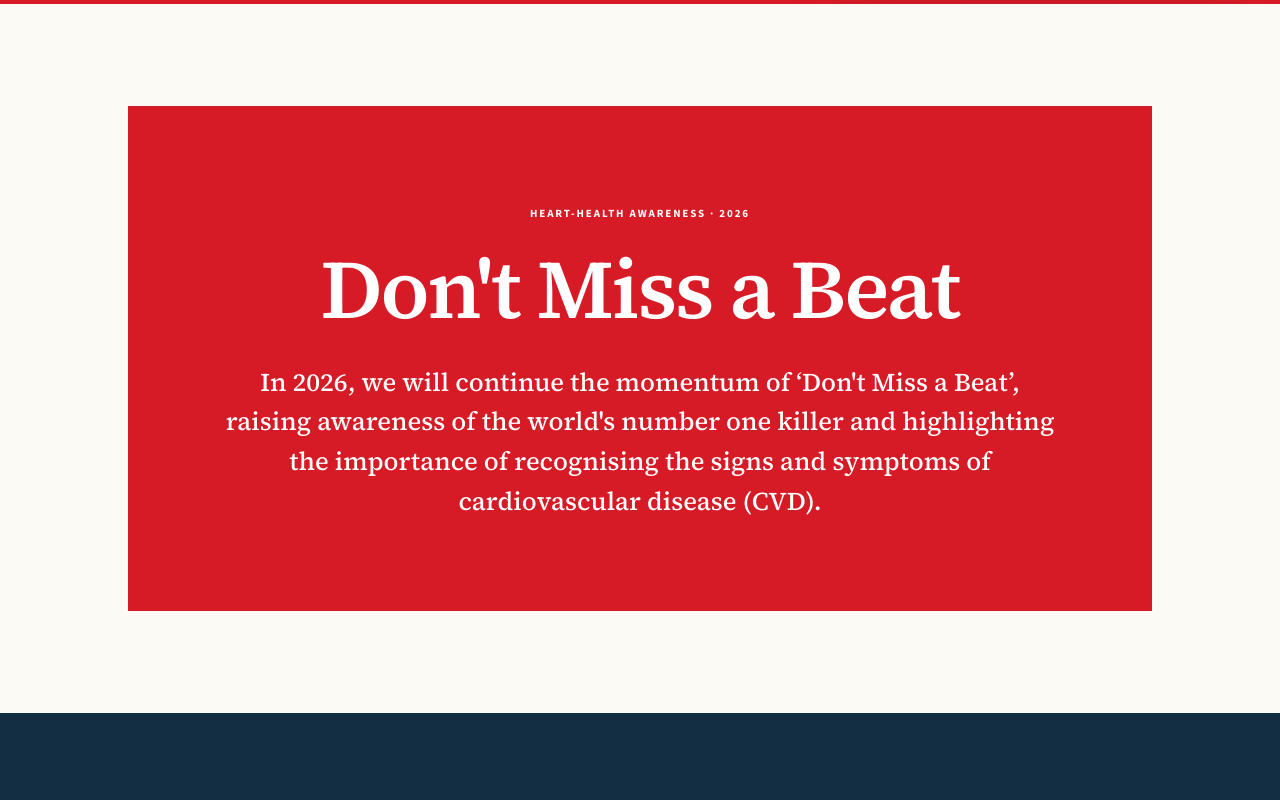
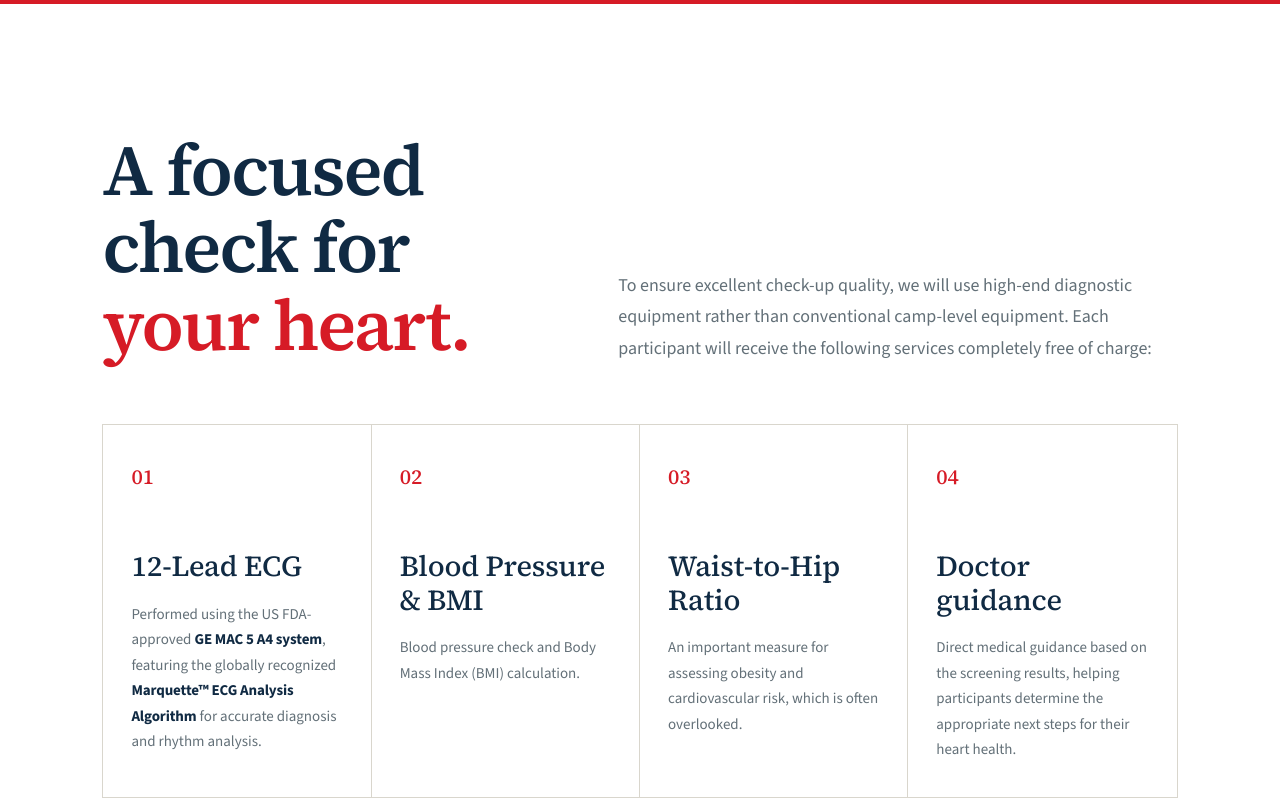
Before and after one commit to DrKulwantYadav/dky, a Next.js app: page /world-heart-day-free-ecg-camp in a window 1280 px wide. Shown: the part 940-1740 px from the top of the page. Built offline with nearby package versions, Linux system fonts and the light colour scheme.

Commit message:
Add focused free heart check section

```diff
--- a/app/world-heart-day-free-ecg-camp/page.tsx
+++ b/app/world-heart-day-free-ecg-camp/page.tsx
@@ -15,6 +15,29 @@ const campHours = [
   ["13", "Sunday", "9:00 am – 1:00 pm"],
   ["20", "Sunday", "9:00 am – 1:00 pm"],
   ["27", "Sunday", "9:00 am – 1:00 pm"],
+];
+
+const focusedChecks = [
+  {
+    number: "01",
+    title: "12-Lead ECG",
+    description: <>Performed using the US FDA-approved <strong>GE MAC 5 A4 system</strong>, featuring the globally recognized <strong>Marquette™ ECG Analysis Algorithm</strong> for accurate diagnosis and rhythm analysis.</>,
+  },
+  {
+    number: "02",
+    title: "Blood Pressure & BMI",
+    description: <>Blood pressure check and Body Mass Index (BMI) calculation.</>,
+  },
+  {
+    number: "03",
+    title: "Waist-to-Hip Ratio",
+    description: <>An important measure for assessing obesity and cardiovascular risk, which is often overlooked.</>,
+  },
+  {
+    number: "04",
+    title: "Doctor guidance",
+    description: <>Direct medical guidance based on the screening results, helping participants determine the appropriate next steps for their heart health.</>,
+  },
 ];
 
 export default function WorldHeartDayCampPage() {
@@ -52,6 +75,21 @@ export default function WorldHeartDayCampPage() {
           <em>Free camp · Prior registration recommended</em>
         </div>
       </aside>
+    </section>
+
+    <section className="heart-focused-check" id="camp-details">
+      <div className="heart-focused-heading">
+        <p className="section-label"><span>Free services</span> What is included</p>
+        <h2>A focused check for <em>your heart.</em></h2>
+        <p>To ensure excellent check-up quality, we will use high-end diagnostic equipment rather than conventional camp-level equipment. Each participant will receive the following services completely free of charge:</p>
+      </div>
+      <div className="heart-focused-grid">
+        {focusedChecks.map((check) => <article key={check.number}>
+          <span>{check.number}</span>
+          <h3>{check.title}</h3>
+          <p>{check.description}</p>
+        </article>)}
+      </div>
     </section>
 
     <section className="heart-campaign-message" id="campaign">
```
Also changed, not shown: app/globals.css.
